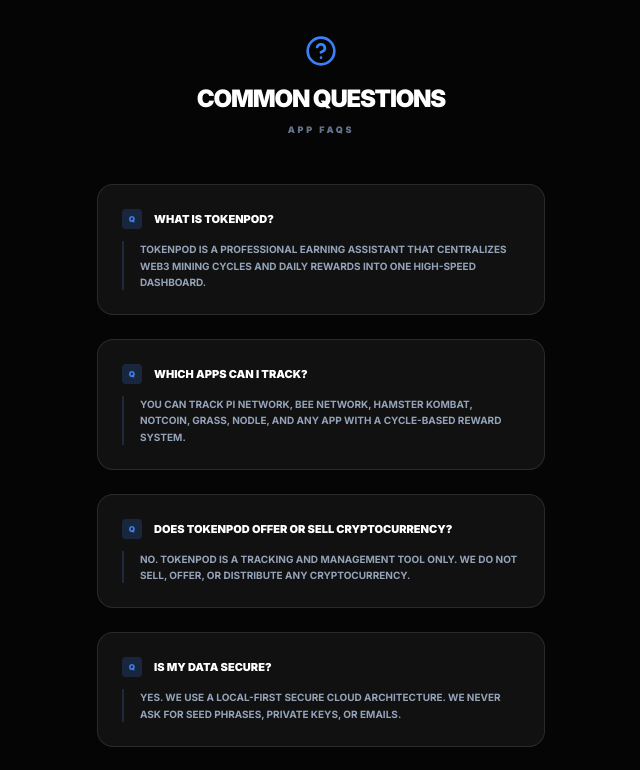
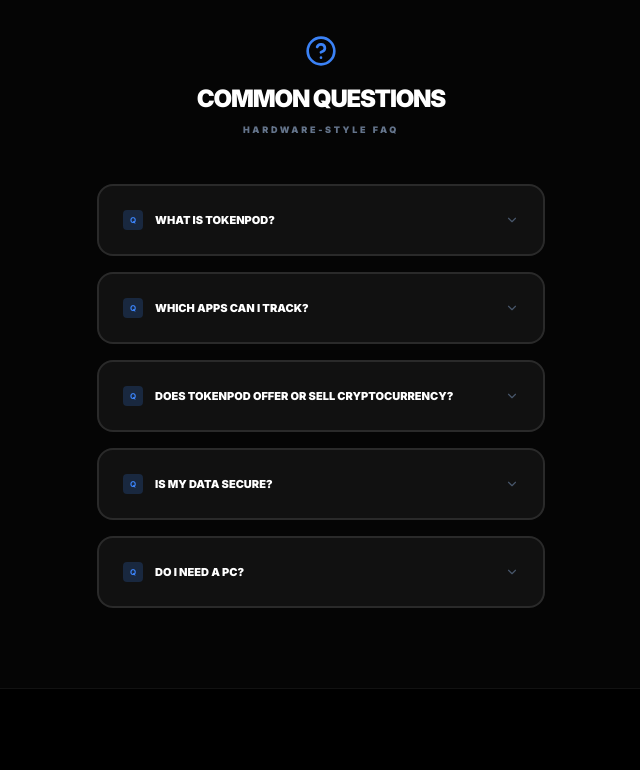
Before and after one commit to iamireku/tokenpd, a React (Vite) app: page / in a window 1280 px wide. Shown: the part 1680-2450 px from the top of the page, without its empty margins (319-959 px from the left). Built offline with nearby package versions, Linux system fonts and the light colour scheme; no server answers.

Commit message:
adjusted TP's logo

```diff
--- a/components/Logo.tsx
+++ b/components/Logo.tsx
@@ -1,3 +1,4 @@
+
 import React from 'react';
 
 interface LogoProps {
@@ -7,7 +8,7 @@
 }
 
 export const Logo: React.FC<LogoProps> = ({
-  size = 64,
+  size = 70,
   pulseSpeed = 4,
   strokeColor = 'var(--primary)'
 }) => {
@@ -16,7 +17,7 @@
 
   return (
     <div
-      className="relative flex items-center justify-center animate-quantum"
+      className="relative flex items-center justify-center"
       style={{
         width: size,
         height: size,
@@ -29,14 +30,15 @@
       <div
         className="relative bg-slate-950 rounded-full flex items-center justify-center overflow-hidden z-10"
         style={{
-          width: size * 0.9,
-          height: size * 0.9,
+          width: size,
+          height: size,
           boxShadow: `0 8px 25px -5px rgba(0,0,0,0.5), inset 0 2px 4px rgba(255,255,255,0.05)`
         }}
       >
           <img
             src={logoUrl}
-          className="w-full h-full object-cover"
+            className="w-full h-full object-cover scale-125 object-center"
+            style={{ objectPosition: 'center', transform: 'scale(1.3)' }} // Additional scaling
             alt="TP"
             onError={(e) => {
               (e.target as HTMLImageElement).src = 'icon-192.png';
--- a/components/PublicLanding.tsx
+++ b/components/PublicLanding.tsx
@@ -1,3 +1,4 @@
+
 import React, { useState, useEffect, useMemo } from 'react';
 import { Logo } from './Logo';
 import {
@@ -63,6 +64,9 @@
   const [refCode, setRefCode] = useState('');
   const [showPin, setShowPin] = useState(false);
   const [showConfirmPin, setShowConfirmPin] = useState(false);
+
+  // Interactive FAQ State
+  const [activeFaq, setActiveFaq] = useState<number | null>(null);
 
   // Live Signals State
   const [liveSignals, setLiveSignals] = useState<SignalItem[]>([]);
@@ -253,6 +257,11 @@
     }
   }, 1000);
 
+  const toggleFaq = (index: number) => {
+    triggerHaptic('light');
+    setActiveFaq(activeFaq === index ? null : index);
+  };
+
   return (
     <main className="min-h-screen bg-black text-white selection:bg-orange-500/30">
       {/* Background Effect */}
@@ -428,25 +437,55 @@
         </div>
       </section>
 
-      {/* AI & User FAQ Section */}
+      {/* AI & User FAQ Section - Interactive Accordion Hardware Style */}
       <section className="px-8 mb-32 bg-white/[0.02] py-20 border-y border-white/5">
         <div className="max-w-md mx-auto">
           <header className="text-center mb-12">
             <CircleHelp className="text-blue-500 mx-auto mb-4" size={32} />
             <h2 className="text-2xl font-black uppercase tracking-tighter">Common Questions</h2>
-            <p className="text-[9px] font-black text-slate-500 uppercase tracking-[0.3em] mt-2">App FAQs</p>
+            <p className="text-[9px] font-black text-slate-500 uppercase tracking-[0.3em] mt-2">Hardware-Style FAQ</p>
           </header>
 
-          <div className="space-y-6">
+          <div className="space-y-4">
             {faqItems.map((item, i) => (
-              <article key={i} className="bg-white/5 border border-white/10 rounded-2xl p-6">
-                <h3 className="text-[11px] font-black uppercase text-white mb-3 flex items-center gap-3">
-                  <span className="w-5 h-5 rounded bg-blue-500/20 text-blue-500 flex items-center justify-center text-[8px]">Q</span>
-                  {item.q}
-                </h3>
-                <p className="text-[10px] font-bold text-slate-400 uppercase leading-relaxed border-l-2 border-slate-800 pl-4">
-                  {item.a}
-                </p>
+              <article
+                key={i}
+                onClick={() => toggleFaq(i)}
+                aria-expanded={activeFaq === i}
+                aria-controls={`faq-answer-${i}`}
+                className={`cursor-pointer transition-all duration-300 rounded-2xl p-6 border-2 relative overflow-hidden group ${
+                  activeFaq === i
+                    ? 'bg-orange-500/5 border-orange-500/40 shadow-lg'
+                    : activeFaq !== null
+                      ? 'bg-white/5 border-white/10 opacity-40'
+                      : 'bg-white/5 border-white/10 hover:border-white/20'
+                }`}
+              >
+                <div className="flex items-center justify-between relative z-10">
+                  <h3 className={`text-[11px] font-black uppercase flex items-center gap-3 transition-colors ${activeFaq === i ? 'text-orange-500' : 'text-white group-hover:text-orange-400'}`}>
+                    <span className={`w-5 h-5 rounded flex items-center justify-center text-[8px] font-bold transition-all duration-500 ${activeFaq === i ? 'bg-orange-500 text-black scale-110' : 'bg-blue-500/20 text-blue-500'}`}>
+                      {activeFaq === i ? '•' : 'Q'}
+                    </span>
+                    {item.q}
+                  </h3>
+                  <ChevronDown size={14} className={`text-slate-600 transition-transform duration-500 ${activeFaq === i ? 'rotate-180 text-orange-500' : ''}`} />
+                </div>
+
+                <div
+                  id={`faq-answer-${i}`}
+                  className={`grid transition-all duration-500 ease-in-out ${activeFaq === i ? 'grid-rows-[1fr] opacity-100 mt-5' : 'grid-rows-[0fr] opacity-0'}`}
+                >
+                  <div className="overflow-hidden relative">
+                    {/* Scanning Line Effect on Reveal */}
+                    {activeFaq === i && (
+                      <div className="absolute top-0 left-0 w-full h-[1px] bg-orange-500/50 animate-[scanOnce_1.2s_ease-in-out_forwards] z-20 pointer-events-none" />
+                    )}
+
+                    <p className="text-[10px] font-bold text-slate-400 uppercase leading-relaxed border-l-2 border-slate-800 pl-4 py-1 animate-in fade-in slide-in-from-left duration-700">
+                      {item.a}
+                    </p>
+                  </div>
+                </div>
               </article>
             ))}
           </div>
@@ -569,9 +608,17 @@
 
          <div className="flex items-center gap-4 opacity-30">
             <Network size={12} className="text-slate-600" />
-            <span className="text-[7px] font-black uppercase tracking-widest text-slate-600">Version 16.9 Secure Network</span>
          </div>
       </footer>
+
+      <style>{`
+        @keyframes scanOnce {
+          0% { transform: translateY(0); opacity: 0; }
+          10% { opacity: 1; }
+          90% { opacity: 1; }
+          100% { transform: translateY(100px); opacity: 0; }
+        }
+      `}</style>
     </main>
   );
 };
```
Lines whose indentation alone changed are shown as unchanged.
